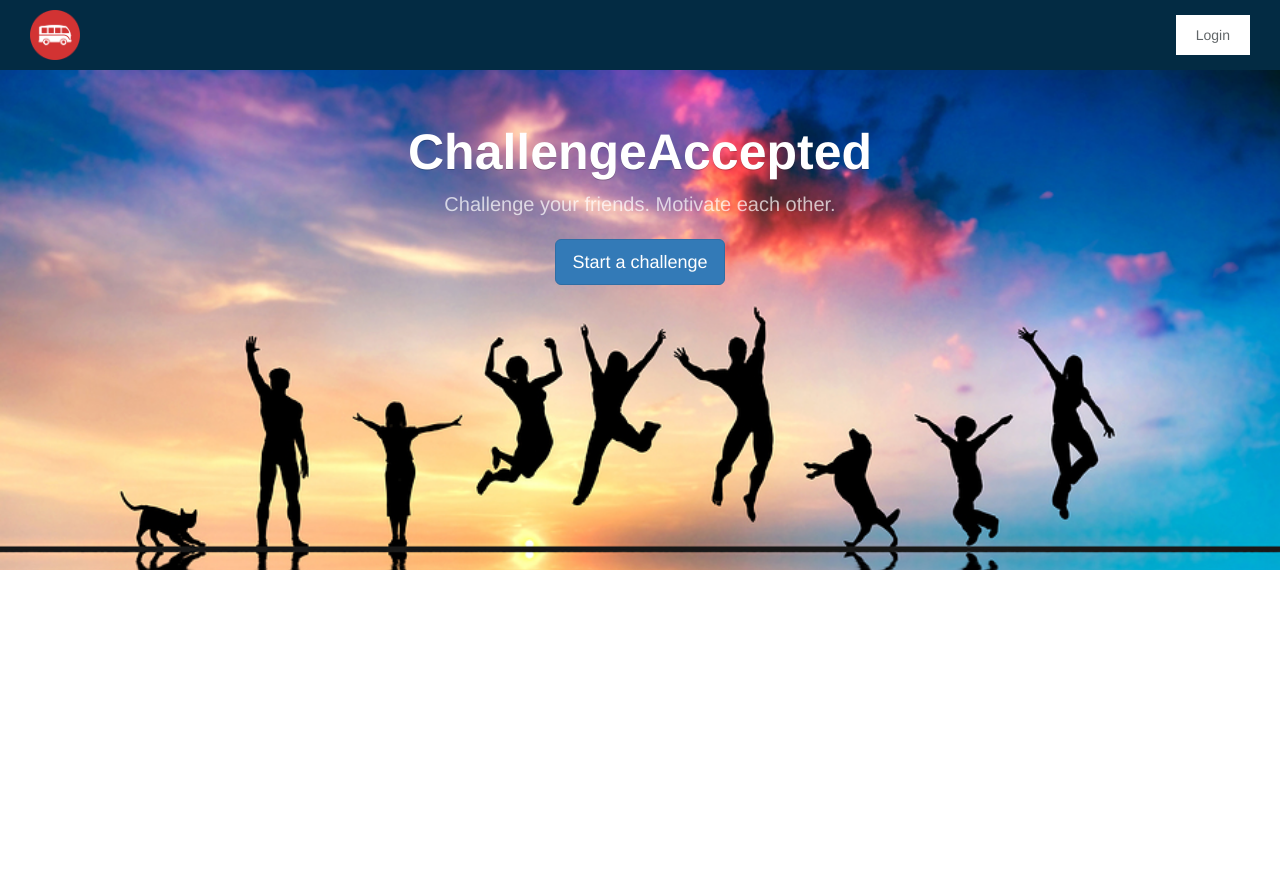
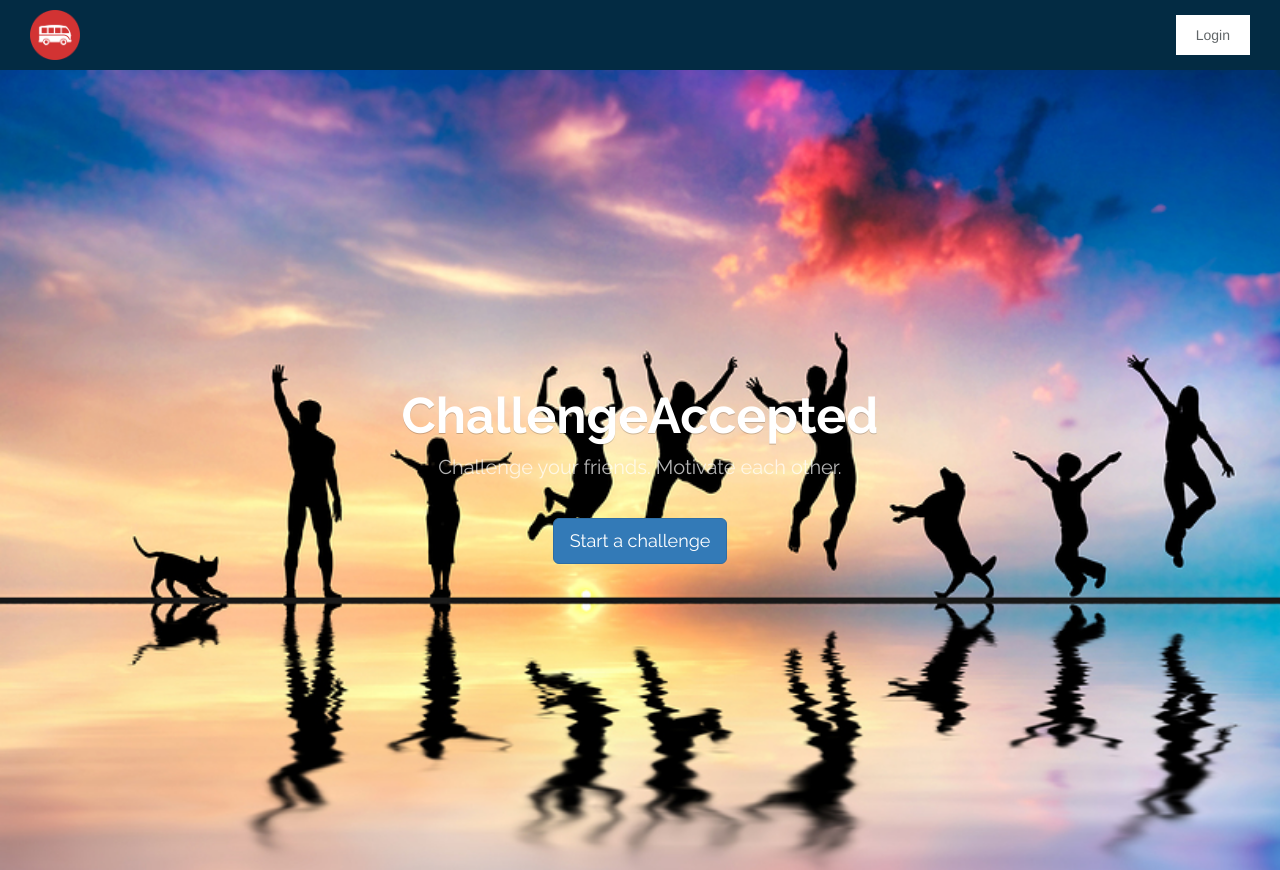
Before and after one commit to AndreGoto/challengeaccepted, a Rails app: page / in a window 1280 px wide. Before the commit the page ends 570 px from the top, so only its background shows below. Run offline with Rails 7, Linux system fonts and the light colour scheme; style sheets or scripts are compiled from the project's sources; parts of the project's set-up code (start-up, migrations or seed data) failed here and were passed over; some libraries are stand-ins or nearby versions.

Commit message:
add some modifications on home banner and create one at the challenge#show

```diff
--- a/app/assets/stylesheets/components/_banner.scss
+++ b/app/assets/stylesheets/components/_banner.scss
@@ -1,19 +1,34 @@
 .banner {
-  color: white;
+  background-size: cover;
+  color:white;
   text-align: center;
-  /* if you have a 70px navbar => height: calc(100vh - 70px); */
-  background-size: cover !important;
+  display:flex;
+  justify-content: center;
+  align-items: center;
+}
+
+
+.banner-home{
   background-image: linear-gradient(-225deg, rgba(0,101,168,0.6) 0%, rgba(0,36,61,0.6) 50%);
   background-image: url(asset_path("banner1.jpg"));
 }
 
+.banner-show{
+  background-image: linear-gradient(-225deg, rgba(0,101,168,0.6) 0%, rgba(0,36,61,0.6) 50%), url('https://unsplash.it/1200/1024');
+  height: 50vh;
+}
+
 .banner_content {
-  display: flex;
-  align-items: center;
-  justify-content: center;
-  position: relative;
-  height: 500px;
-  padding-bottom: 250px;
+  font-family: raleway;
+  font-weight: bold;
+  font-size: 50px;
+
+  //display: flex;
+  //align-items: center;
+  //justify-content: center;
+  //position: relative;
+  //height: 500px;
+  //padding-bottom: 250px;
 }
 
 .banner h1 {
@@ -28,8 +43,30 @@
   margin-bottom: 20px;
 }
 
+
+@media screen and (max-width: 600px) {
+  .banner{
+    height:300px;
+  }
+}
+@media screen and (max-width: 700px) {
+  .banner{
+    height:350px;
+  }
+}
+
 @media screen and (max-width: 990px) {
+  .banner{
+    height: 475px;
+  }
+
   .banner h1 {
   font-size: 35px;
+  }
 }
+
+@media screen and (min-width: 990px) {
+  .banner{
+  height: 100vh;
+  }
 }
--- a/app/views/challenges/show.html.erb
+++ b/app/views/challenges/show.html.erb
@@ -1,4 +1,4 @@
-<div class="banner">
+<div class="banner banner-show">
   <div class="banner-content">
     <div class="title_show text-center">
      <h1><%= @challenge.title %></h1>
--- a/app/views/pages/home.html.erb
+++ b/app/views/pages/home.html.erb
@@ -1,4 +1,4 @@
-<div class='banner'>
+<div class='banner banner-home'>
   <div class='container'>
     <div class='banner_content'>
       <div>
```
